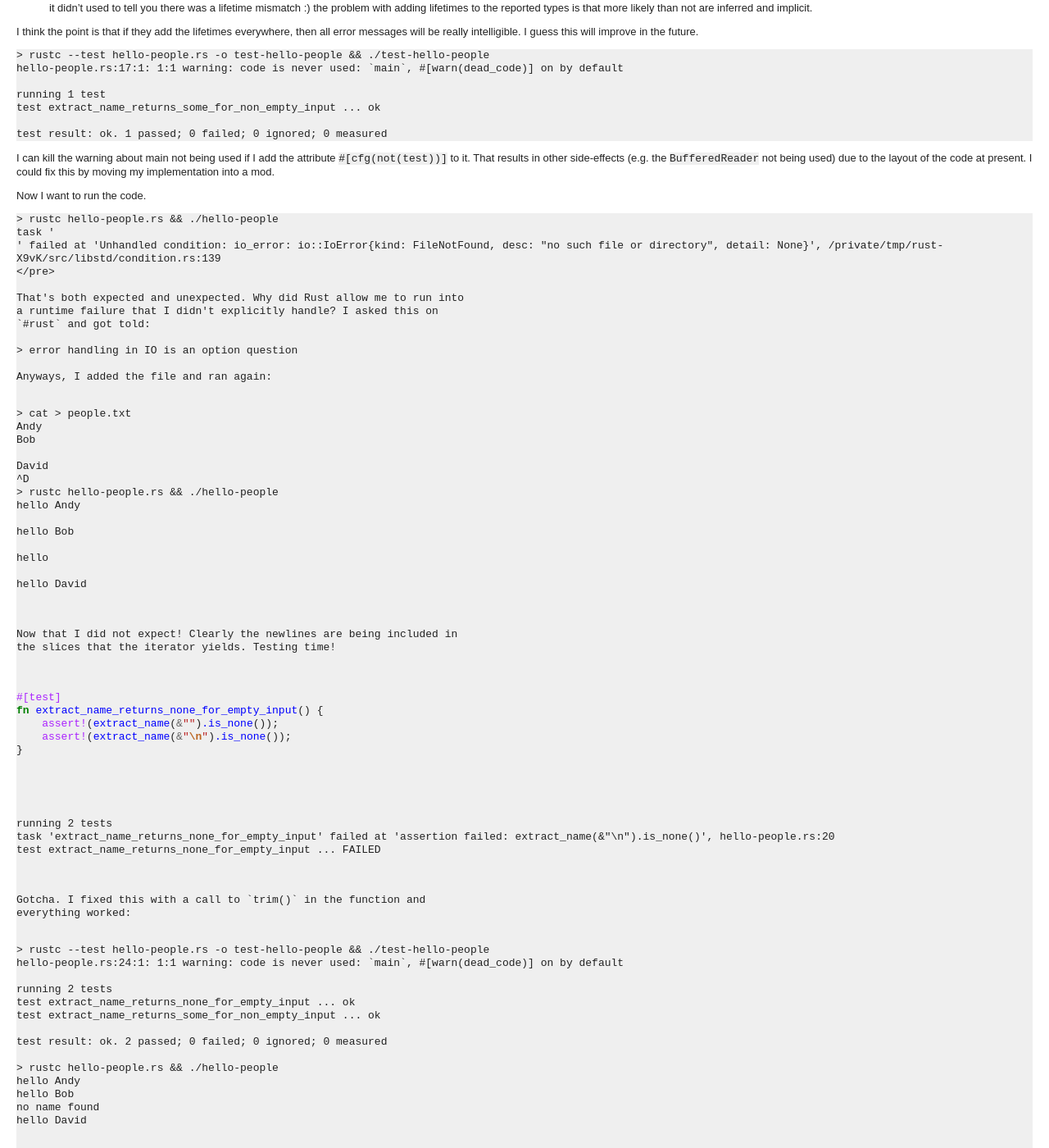
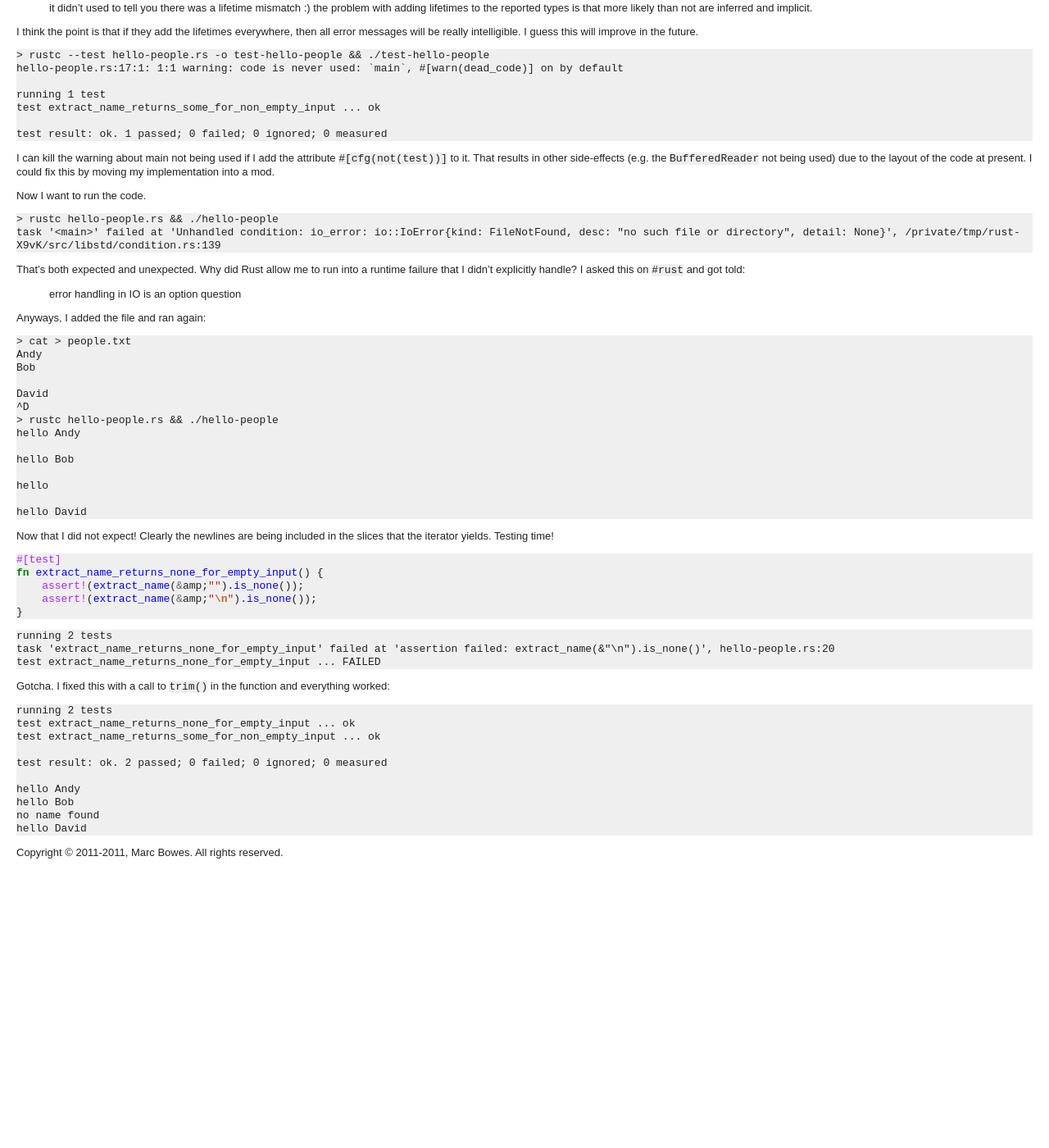
Before and after one commit to marcbowes/marcbowes.github.io, a Jekyll site: the page built from _posts/2014-01-10-hello-people-in-rust.markdown, in a window 1280 px wide and 1400 px high, scrolled down 1119 px. Shown: the whole window at 82% size. Built offline with Jekyll 4.4.1, drawn with Linux system fonts in a browser that asks for light colours; nearby versions of some CDN libraries; after the commit the page ends 2187 px from its top, so only the background shows below that; some of the changed lines change nothing that is shown.

Commit message:
Fix some html escaping

```diff
--- a/_posts/2014-01-10-hello-people-in-rust.markdown
+++ b/_posts/2014-01-10-hello-people-in-rust.markdown
@@ -70,7 +70,7 @@
 to also build the harness to run the tests. However, it barfed:
 
 <pre>
-hello-people.rs:5:5: 9:6 error: mismatched types: expected `std::option::Option<&str>` but found `std::option::Option<&str>` (lifetime mismatch)
+hello-people.rs:5:5: 9:6 error: mismatched types: expected `std::option::Option&lt;&amp;str&gt;` but found `std::option::Option&lt;&amp;str&gt;` (lifetime mismatch)
 hello-people.rs:5     if line.is_empty() {
 hello-people.rs:6         None
 hello-people.rs:7     } else {
@@ -139,7 +139,7 @@
 
 <pre>
 > rustc hello-people.rs && ./hello-people
-task '<main>' failed at 'Unhandled condition: io_error: io::IoError{kind: FileNotFound, desc: "no such file or directory", detail: None}', /private/tmp/rust-X9vK/src/libstd/condition.rs:139
+task '&lt;main&gt;' failed at 'Unhandled condition: io_error: io::IoError{kind: FileNotFound, desc: "no such file or directory", detail: None}', /private/tmp/rust-X9vK/src/libstd/condition.rs:139
 </pre>
 
 That's both expected and unexpected. Why did Rust allow me to run into
@@ -157,7 +157,7 @@
 
 David
 ^D
-> rustc hello-people.rs && ./hello-people
+> rustc hello-people.rs &amp;&amp; ./hello-people
 hello Andy
 
 hello Bob
@@ -173,14 +173,14 @@
 {% highlight rust %}
 #[test]
 fn extract_name_returns_none_for_empty_input() {
-    assert!(extract_name(&"").is_none());
-    assert!(extract_name(&"\n").is_none());
+    assert!(extract_name(&amp;"").is_none());
+    assert!(extract_name(&amp;"\n").is_none());
 }
 {% endhighlight %}
 
 <pre>
 running 2 tests
-task 'extract_name_returns_none_for_empty_input' failed at 'assertion failed: extract_name(&"\n").is_none()', hello-people.rs:20
+task 'extract_name_returns_none_for_empty_input' failed at 'assertion failed: extract_name(&amp;"\n").is_none()', hello-people.rs:20
 test extract_name_returns_none_for_empty_input ... FAILED
 </pre>
 
@@ -188,16 +188,12 @@
 everything worked:
 
 <pre>
-> rustc --test hello-people.rs -o test-hello-people && ./test-hello-people
-hello-people.rs:24:1: 1:1 warning: code is never used: `main`, #[warn(dead_code)] on by default
-
 running 2 tests
 test extract_name_returns_none_for_empty_input ... ok
 test extract_name_returns_some_for_non_empty_input ... ok
 
 test result: ok. 2 passed; 0 failed; 0 ignored; 0 measured
 
-> rustc hello-people.rs && ./hello-people
 hello Andy
 hello Bob
 no name found
```
